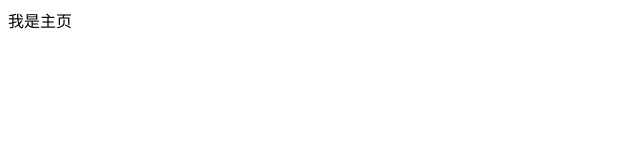
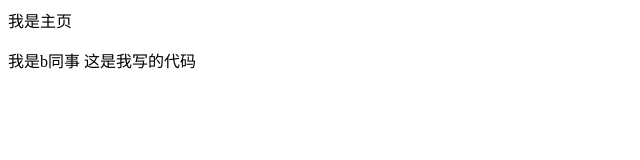
Before and after one commit to yuanshaopeng/project, a plain HTML site: page index.html in a window 1280 px wide. Shown: the whole page, without its empty margins (0-640 px from the left). Drawn offline with Linux system fonts and the light colour scheme.

Commit message:
update index.html from b

```diff
--- a/index.html
+++ b/index.html
@@ -6,5 +6,6 @@
 	</head>
 	<body>
 		我是主页
+		<p>我是b同事  这是我写的代码</p>
 	</body>
 </html>
```
